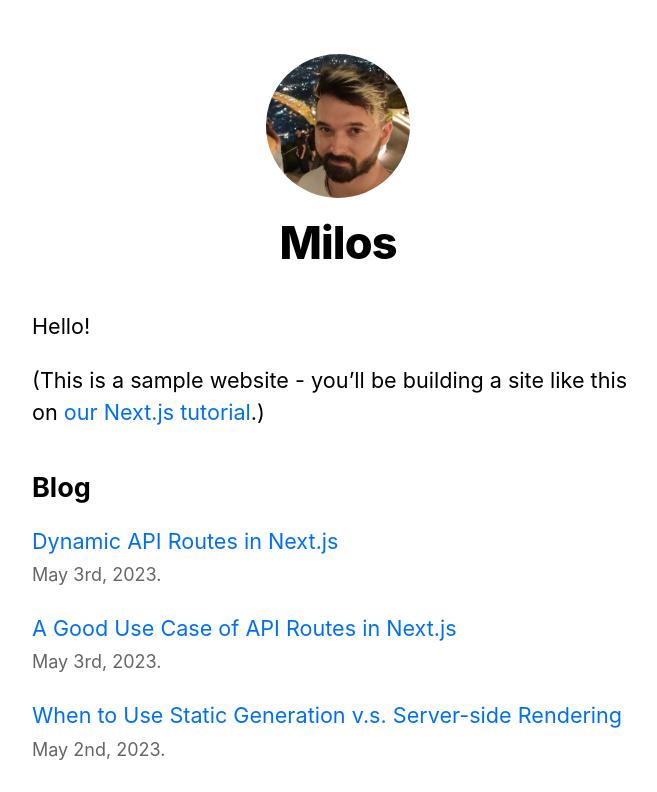
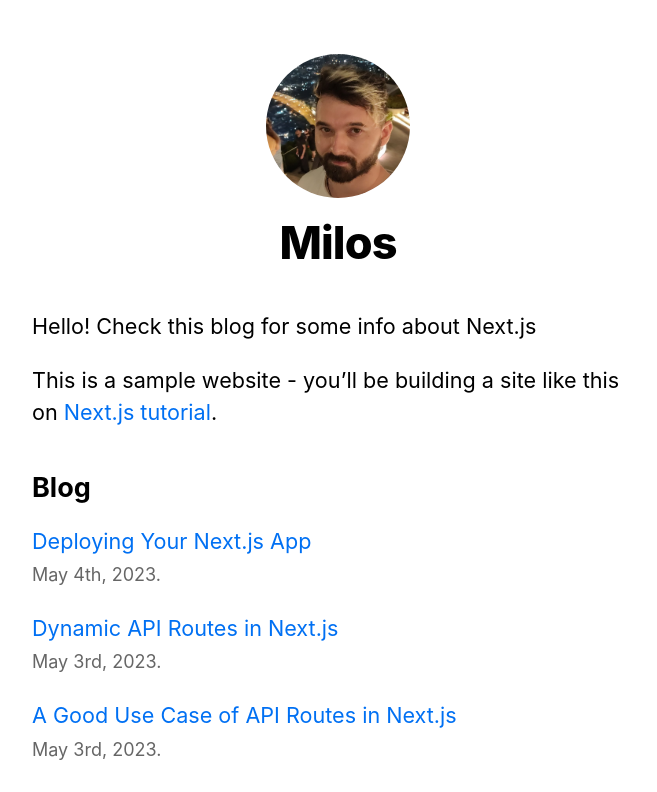
Before and after one commit to 1um1n0517y01/nextjs-blog, a Next.js app: page / in a window 1280 px wide. Shown: the top 792 px of the page, without its empty margins (302-959 px from the left). Built offline with nearby package versions, Linux system fonts and the light colour scheme.

Commit message:
Added posts; Updated description

```diff
--- a/pages/index.js
+++ b/pages/index.js
@@ -21,10 +21,10 @@ export default function Home({ allPostsData }) {
         <title>{siteTitle}</title>
       </Head>
       <section className={utilStyles.headingMd}>
-        <p>Hello!</p>
+        <p>Hello! Check this blog for some info about Next.js</p>
         <p>
-          (This is a sample website - you’ll be building a site like this on{' '}
-          <a href='https://nextjs.org/learn'>our Next.js tutorial</a>.)
+          This is a sample website - you’ll be building a site like this on{' '}
+          <a href='https://nextjs.org/learn'>Next.js tutorial</a>.
         </p>
       </section>
 
--- /dev/null
+++ b/posts/deploying-to-vercel.md
@@ -0,0 +1,15 @@
+---
+title: 'Deploying Your Next.js App'
+date: '2023-05-04'
+---
+
+**Vercel** is made by the creators of Next.js and has first-class support for Next.js. When you deploy your Next.js app to Vercel, the following happens by default:
+
+- Pages that use Static Generation and assets (JS, CSS, images, fonts, etc) will automatically be served from the Vercel Edge Network, which is blazingly fast.
+- Pages that use Server-Side Rendering and API routes will automatically become isolated Serverless Functions. This allows page rendering and API requests to scale infinitely.
+
+**Vercel** has many more features, such as:
+
+- **Custom Domains:** Once deployed on Vercel, you can assign a custom domain to your Next.js app. Take a look at our documentation here.
+- **Environment Variables:** You can also set environment variables on Vercel. Take a look at our documentation here. You can then use those environment variables in your Next.js app.
+- **Automatic HTTPS:** HTTPS is enabled by default (including custom domains) and doesn't require extra configuration. We auto-renew SSL certificates.
--- a/posts/dynamic-api-routes.md
+++ b/posts/dynamic-api-routes.md
@@ -3,7 +3,7 @@ title: 'Dynamic API Routes in Next.js'
 date: '2023-05-03'
 ---
 
-API routes support dynamic routes, and follow the same file naming rules used for pages.
+API routes support **dynamic routes**, and follow the same file naming rules used for pages.
 
 For example, the API route _`pages/api/post/[pid].js`_ has the following code:
 
```
